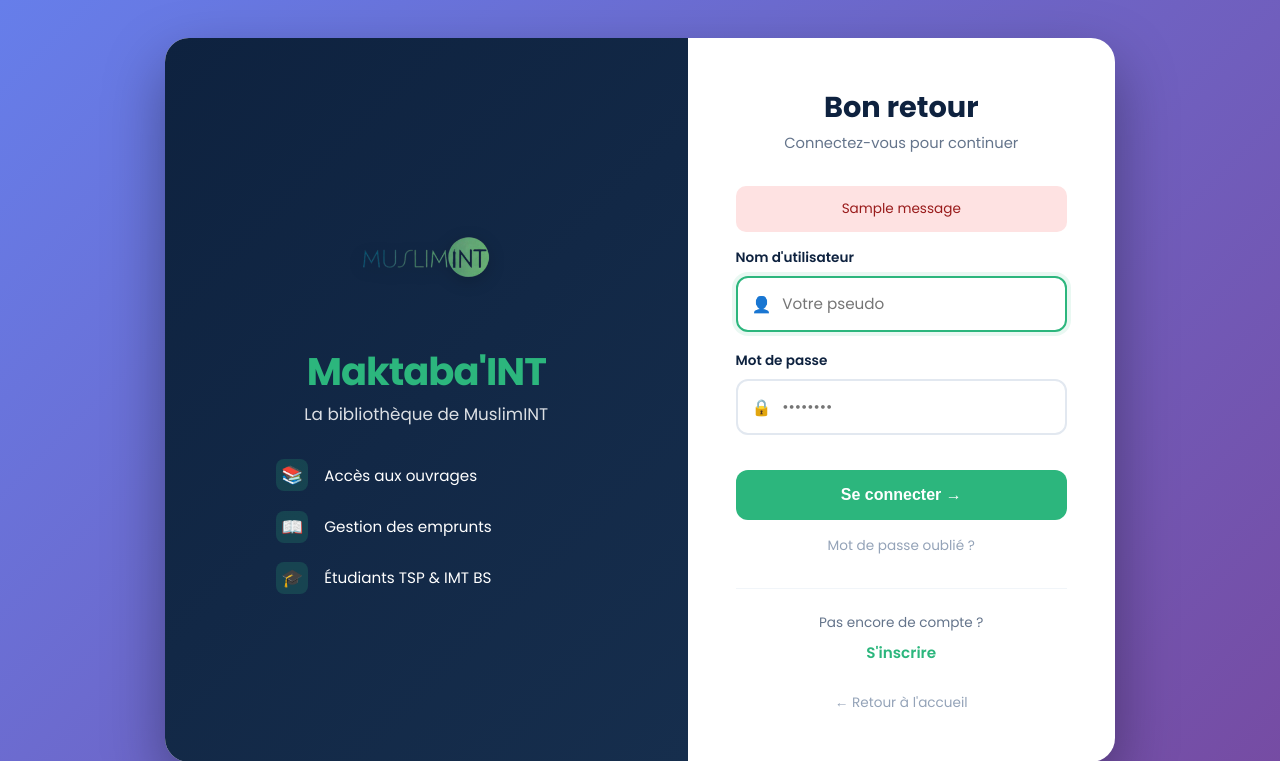
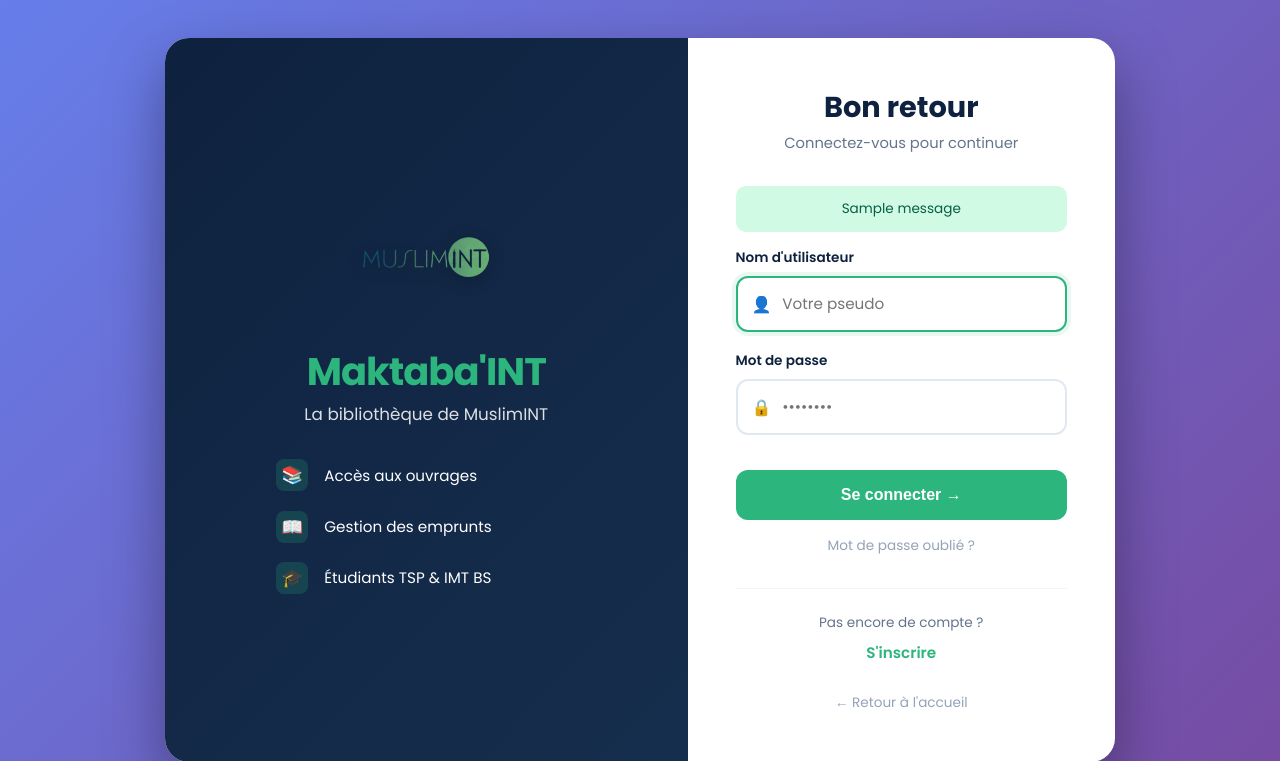
Before and after one commit to dohaab14/muslimINT, a Django app: page /login/ in a window 1280 px wide. Shown: the top 761 px of the page. Run offline with Django 5.2, Linux system fonts and the light colour scheme; tables that the repository leaves empty hold one stand-in row (values such as "Sample post"); one stand-in notice (Sample message) is shown.

Commit message:
Message en vert pour l'inscription

```diff
--- a/muslimINT_lib/library/templates/library/login.html
+++ b/muslimINT_lib/library/templates/library/login.html
@@ -158,6 +158,11 @@
             background: #fee2e2;
             color: #991b1b;
             text-align: center;
+        }
+
+        .message-box.success {
+            background: #d1fae5;
+            color: #065f46;
         }
 
         .form-group {
@@ -332,7 +337,7 @@
 
             {% if messages %}
                 {% for message in messages %}
-                    <div class="message-box">
+                    <div class="message-box {{ message.tags }}">
                         {{ message }}
                     </div>
                 {% endfor %}
```
